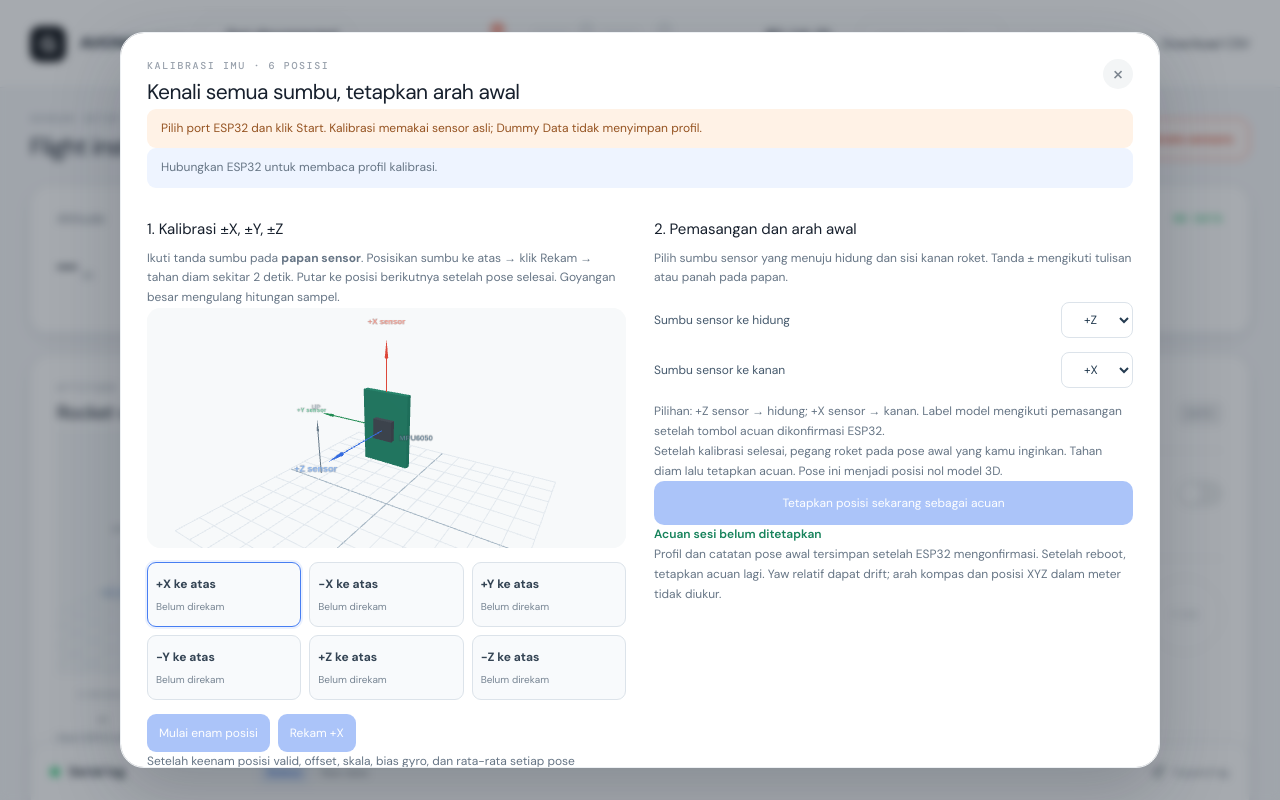
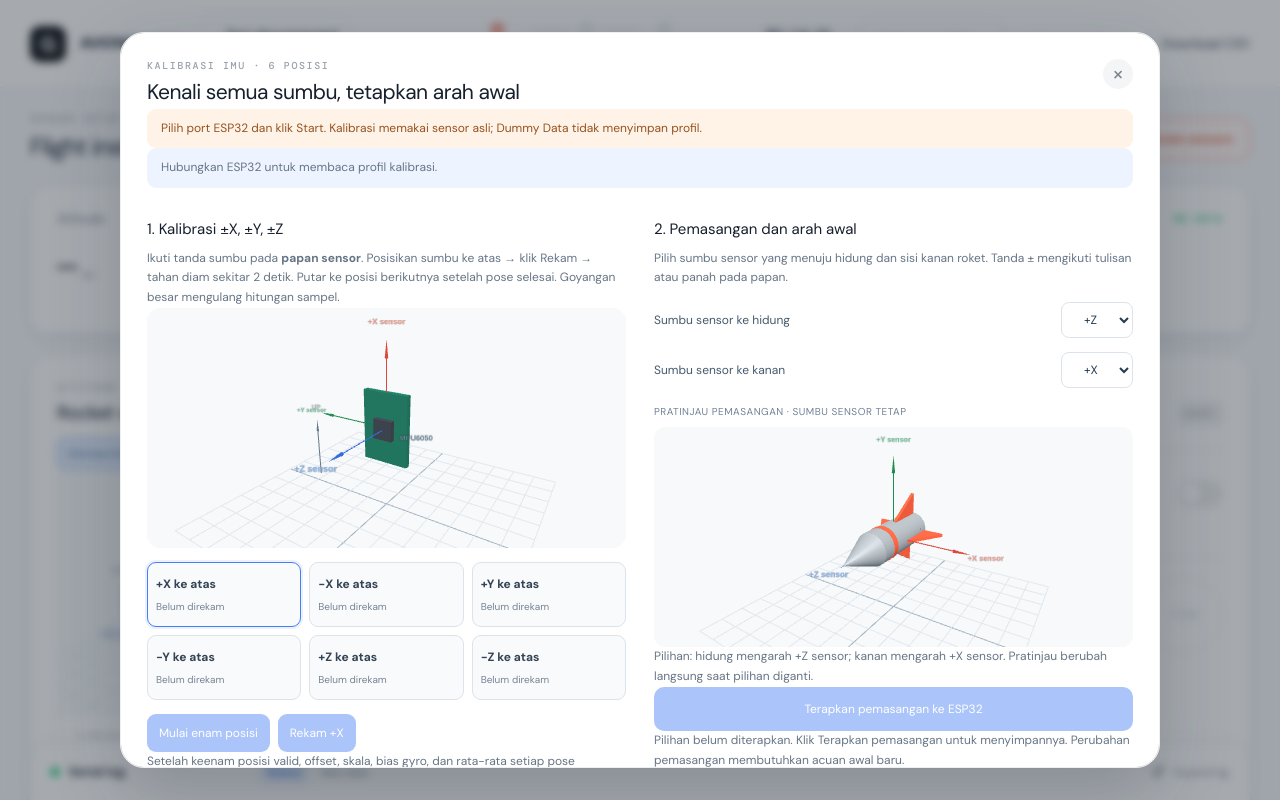
Before and after one commit to Raharinda/avionics-gcs, a React (Vite) app in the folder software/: page / in a window 1280 px wide. Both pictures are taken after a click on the button "Calibrate sensors". Shown: the top 800 px of the page. Built offline with nearby package versions, Linux system fonts and the light colour scheme.

Commit message:
feat(software): preview rocket mounting in fixed sensor axes

```diff
--- a/software/src/App.css
+++ b/software/src/App.css
@@ -135,6 +135,15 @@ button { cursor: pointer; border: 0; }
 .imu-wizard p { color: #667585; font-size: 12px; line-height: 1.65; }
 .imu-board-preview { height: 240px; border-radius: 14px; overflow: hidden; background: #f7f9fa; }
 .imu-board-preview .rocket-model-3d { width: 100%; height: 100%; }
+.imu-mount-preview { height: 220px; border-radius: 12px; overflow: hidden; background: #f7f9fa; }
+.imu-mount-preview .rocket-model-3d { width: 100%; height: 100%; }
+.imu-preview-title { margin: 16px 0 8px; font-size: 10px; color: #718197; letter-spacing: .05em; }
+.rocket-view-tabs { display: flex; gap: 6px; margin-top: 10px; }
+.rocket-view-tabs button { border: 1px solid #d6e0ec; border-radius: 7px; background: #f4f7fb; color: #48627f; padding: 7px 9px; font-size: 10px; }
+.rocket-view-tabs button[aria-pressed="true"] { background: #e4efff; border-color: #759bd9; color: #28568b; }
+.rocket-view-tabs button:disabled { opacity: .45; cursor: not-allowed; }
+.dark-mode .rocket-view-tabs button { background: #253344; border-color: #41556e; color: #d1dff0; }
+.dark-mode .rocket-view-tabs button[aria-pressed="true"] { background: #344e73; border-color: #7297ca; }
 .imu-pose-feedback { margin-top: 12px; padding: 12px; border: 1px solid #cbdcf7; border-radius: 10px; background: #eef4ff; color: #314b69; font-size: 12px; }
 .imu-pose-feedback.warning { background: #fff4e8; border-color: #edc99b; color: #85501c; }
 .imu-pose-feedback p { margin: 7px 0; color: inherit; }
--- a/software/src/App.tsx
+++ b/software/src/App.tsx
@@ -30,6 +30,7 @@ function App() {
   const [isSerialHistoryOpen, setIsSerialHistoryOpen] = useState(false);
   const [serialView, setSerialView] = useState<"status" | "raw">("status");
   const [isCalibrationOpen, setIsCalibrationOpen] = useState(false);
+  const [preferredRocketView, setRocketView] = useState<"rocket" | "mounting">("rocket");
   const [isDarkMode, setIsDarkMode] = useState(false);
   const [utcNow, setUtcNow] = useState(() => new Date());
   const sourceState = useRef(
@@ -122,6 +123,7 @@ function App() {
   const simulated = dataSource === DUMMY_SOURCE;
   const confirmedMount = !simulated && imuCalibration.state
     ? { noseAxis: imuCalibration.state.noseAxis, rightAxis: imuCalibration.state.rightAxis } : undefined;
+  const rocketView = confirmedMount ? preferredRocketView : "rocket";
   const displayedAxes = rocketAxes(confirmedMount);
   const freshAttitude = receivedAt !== null && Date.now() - receivedAt < 1500;
   const attitudeLive = simulated ? connected : hardwareStreaming && freshAttitude &&
@@ -440,14 +442,18 @@ function App() {
               <div className="card-title-row">
                 <h2>Rocket view</h2>
                 <span className="axis">
-                  {attitudeStatus}
+                  {rocketView === "mounting" ? "PRATINJAU PEMASANGAN" : attitudeStatus}
                 </span>
               </div>
+              <div className="rocket-view-tabs" role="group" aria-label="Tampilan roket">
+                <button type="button" aria-pressed={rocketView === "rocket"} onClick={() => setRocketView("rocket")}>Orientasi live</button>
+                <button type="button" aria-pressed={rocketView === "mounting"} disabled={!confirmedMount} onClick={() => setRocketView("mounting")}>Pemasangan sensor</button>
+              </div>
               <div className="rocket-stage">
-                <RocketModel3D active={attitudeLive} mounting={confirmedMount} quaternion={simulated ? null : latestTelemetry?.orientation ?? null}
+                <RocketModel3D mode={rocketView} active={attitudeLive} mounting={confirmedMount} quaternion={simulated ? null : latestTelemetry?.orientation ?? null}
                   roll={latestTelemetry?.roll ?? 0} pitch={latestTelemetry?.pitch ?? 0} yaw={latestTelemetry?.yaw ?? 0} />
               </div>
-              <div className="attitude-values">
+              {rocketView === "rocket" && <div className="attitude-values">
                 <div>
                   <span>{displayedAxes[0].angleLabel}</span>
                   <b>{attitudeLive && latestTelemetry ? `${latestTelemetry.roll.toFixed(1)}°` : "—"}</b>
@@ -460,15 +466,15 @@ function App() {
                   <span>{displayedAxes[2].angleLabel}</span>
                   <b>{attitudeLive && latestTelemetry ? `${latestTelemetry.yaw.toFixed(1)}°` : "—"}</b>
                 </div>
-              </div>
+              </div>}
               {confirmedMount && <p className="imu-mount-caption">Pemasangan terkonfirmasi: hidung {sensorAxisLabel(confirmedMount.noseAxis)} sensor · kanan {sensorAxisLabel(confirmedMount.rightAxis)} sensor.</p>}
-              <p className="imu-note">{attitudeStatus}. Drag untuk memutar kamera, scroll untuk zoom. Acuan awal tidak memakai arah kompas.</p>
+              <p className="imu-note">{rocketView === "mounting" ? "Pratinjau pemasangan: X/Y/Z sensor tetap, hidung mengarah ke sumbu yang dipilih. Gerakan sensor ditampilkan di Orientasi live." : `${attitudeStatus}. Acuan awal tidak memakai arah kompas.`} Drag untuk memutar kamera, scroll untuk zoom.</p>
               <div className="attitude-reference-actions">
                 <button type="button" className="attitude-reference-link" onClick={() => setIsCalibrationOpen(true)}>Kalibrasi XYZ / tetapkan acuan</button>
-                {!simulated && <button type="button" className="attitude-reference-link" disabled={!canStraighten || !confirmedMount}
+                {!simulated && rocketView === "rocket" && <button type="button" className="attitude-reference-link" disabled={!canStraighten || !confirmedMount}
                   onClick={() => { if (confirmedMount) void imuCalibration.setReference(confirmedMount.noseAxis, confirmedMount.rightAxis); }}>Luruskan pose sekarang</button>}
               </div>
-              {!simulated && <p className="imu-note">Untuk koreksi kemiringan awal: pegang roket tegak dan diam, lalu klik Luruskan pose sekarang. Ini menggantikan acuan awal X/Y/Z di ESP32.</p>}
+              {!simulated && rocketView === "rocket" && <p className="imu-note">Untuk koreksi kemiringan awal: pegang roket tegak dan diam, lalu klik Luruskan pose sekarang. Ini menggantikan acuan awal X/Y/Z di ESP32.</p>}
             </article>
             <article className="card map-card">
               <div className="section-label">POSITION</div>
--- a/software/src/components/ImuCalibrationWizard.tsx
+++ b/software/src/components/ImuCalibrationWizard.tsx
@@ -26,6 +26,7 @@ export function ImuCalibrationWizard({ controller: imu, connected, telemetry, te
   useEffect(() => { if (imu.progress.face) setSelectedFace(imu.progress.face); }, [imu.progress.face]);
   const disabled = !connected || imu.pending || !imu.state?.imuReady;
   const mountValid = Math.abs(nose) !== Math.abs(right);
+  const mountConfirmed = !!imu.state && nose === imu.state.noseAxis && right === imu.state.rightAxis;
   const reading = connected && telemetryFresh ? telemetry : null;
   const hint = calibrationHint(imu.progress.face ?? selectedFace, reading);
   return <div className="calibration-overlay" role="presentation" onMouseDown={(event) => { if (event.target === event.currentTarget) onClose(); }}>
@@ -75,10 +76,20 @@ export function ImuCalibrationWizard({ controller: imu, connected, telemetry, te
           <p>Pilih sumbu sensor yang menuju hidung dan sisi kanan roket. Tanda ± mengikuti tulisan atau panah pada papan.</p>
           <label className="imu-axis-select">Sumbu sensor ke hidung<select value={nose} onChange={(e) => setNose(Number(e.target.value))} disabled={imu.pending}>{AXES.map((axis) => <option key={axis} value={axis}>{axisLabel(axis)}</option>)}</select></label>
           <label className="imu-axis-select">Sumbu sensor ke kanan<select value={right} onChange={(e) => setRight(Number(e.target.value))} disabled={imu.pending}>{AXES.map((axis) => <option key={axis} value={axis} disabled={Math.abs(axis) === Math.abs(nose)}>{axisLabel(axis)}</option>)}</select></label>
-          {mountValid && <p className="imu-mount-caption">Pilihan: {sensorAxisLabel(nose)} sensor → hidung; {sensorAxisLabel(right)} sensor → kanan. Label model mengikuti pemasangan setelah tombol acuan dikonfirmasi ESP32.</p>}
+          {mountValid && <>
+            <div className="imu-preview-title">PRATINJAU PEMASANGAN · SUMBU SENSOR TETAP</div>
+            <div className="imu-mount-preview"><RocketModel3D mode="mounting" mounting={{ noseAxis: nose, rightAxis: right }} /></div>
+            <p className="imu-mount-caption">Pilihan: hidung mengarah {sensorAxisLabel(nose)} sensor; kanan mengarah {sensorAxisLabel(right)} sensor. Pratinjau berubah langsung saat pilihan diganti.</p>
+          </>}
           {!mountValid && <p className="imu-error">Sumbu hidung dan kanan harus berbeda.</p>}
+          <button className="calibration-start imu-reference-button" type="button"
+            disabled={!connected || !imu.state || imu.pending || imu.progress.active || !mountValid || mountConfirmed}
+            onClick={() => void imu.applyMount(nose, right)}>Terapkan pemasangan ke ESP32</button>
+          <p className="imu-note">{mountConfirmed ? "✓ Pemasangan ini sudah dikonfirmasi ESP32." : "Pilihan belum diterapkan. Klik Terapkan pemasangan untuk menyimpannya."} Perubahan pemasangan membutuhkan acuan awal baru.</p>
+          <h3>3. Tetapkan pose nol untuk tampilan live</h3>
           <p>Setelah kalibrasi selesai, pegang roket pada pose awal yang kamu inginkan. Tahan diam lalu tetapkan acuan. Pose ini menjadi posisi nol model 3D.</p>
-          <button className="calibration-start imu-reference-button" type="button" disabled={disabled || !imu.state?.calibrated || imu.progress.active || !mountValid} onClick={() => void imu.setReference(nose, right)}>Tetapkan posisi sekarang sebagai acuan</button>
+          <button className="calibration-start imu-reference-button" type="button" disabled={disabled || !imu.state?.calibrated || imu.progress.active || !mountValid || !mountConfirmed} onClick={() => void imu.setReference(nose, right)}>Tetapkan posisi sekarang sebagai acuan</button>
+          <p className="imu-note">Tampilan live mengukur perubahan dari pose nol ini. Pilih tampilan Pemasangan sensor pada Rocket view untuk melihat hidung mengarah ke sumbu pilihanmu.</p>
           <p className="imu-reference-status">{imu.state?.referenceSet ? "✓ Acuan aktif pada sesi ini" : "Acuan sesi belum ditetapkan"}</p>
           <p className="imu-note">Profil dan catatan pose awal tersimpan setelah ESP32 mengonfirmasi. Setelah reboot, tetapkan acuan lagi. Yaw relatif dapat drift; arah kompas dan posisi XYZ dalam meter tidak diukur.</p>
           {imu.state?.profile && <div className="imu-saved-profile">
--- a/software/src/components/RocketModel3D.tsx
+++ b/software/src/components/RocketModel3D.tsx
@@ -2,13 +2,13 @@ import { useEffect, useRef, useState } from "react";
 import * as THREE from "three";
 import { OrbitControls } from "three/addons/controls/OrbitControls.js";
 import type { FaceId, Quaternion } from "../types/imu";
-import { rocketAxes, type SensorMount } from "../data/rocketAxes";
+import { rocketAxes, sensorMountBasis, type SensorMount } from "../data/rocketAxes";
 
 type Props = {
   roll?: number; pitch?: number; yaw?: number;
   quaternion?: Quaternion | null;
   active?: boolean;
-  mode?: "rocket" | "sensor";
+  mode?: "rocket" | "sensor" | "mounting";
   sensorFace?: FaceId;
   mounting?: SensorMount;
 };
@@ -84,15 +84,16 @@ export function RocketModel3D({ roll = 0, pitch = 0, yaw = 0, quaternion = null,
         fin.rotation.y = angle; fin.position.set(.33*Math.cos(angle), -.15, -.33*Math.sin(angle)); vehicle.add(fin);
       }
     }
-    const axes = new THREE.Group(); vehicle.add(axes);
+    const axes = new THREE.Group();
+    if (mode === "mounting") scene.add(axes); else vehicle.add(axes);
     let axesKey = "";
     const updateAxes = (mount?: SensorMount) => {
-      const key = mode === "sensor" ? "sensor" : `${mount?.noseAxis ?? "model"}:${mount?.rightAxis ?? "model"}`;
+      const key = mode !== "rocket" ? mode : `${mount?.noseAxis ?? "model"}:${mount?.rightAxis ?? "model"}`;
       if (key === axesKey) return;
       const changed = axesKey !== "";
       axesKey = key;
       disposeObjects(axes); axes.clear();
-      const definitions = mode === "sensor" ? [
+      const definitions = mode !== "rocket" ? [
         { direction: [1,0,0] as const, label: "+X sensor", color: "#dd483a" },
         { direction: [0,1,0] as const, label: "+Y sensor", color: "#228c53" },
         { direction: [0,0,1] as const, label: "+Z sensor", color: "#356ce0" },
@@ -107,8 +108,10 @@ export function RocketModel3D({ roll = 0, pitch = 0, yaw = 0, quaternion = null,
     };
     updateAxes(current.current.mounting);
     const grid = new THREE.GridHelper(6, 12, "#a8b8c5", "#e2e8ee"); grid.position.y = -1.8; scene.add(grid);
-    const up = new THREE.ArrowHelper(new THREE.Vector3(0,1,0), new THREE.Vector3(-1.9,-1.6,0), 1.4, "#667988"); scene.add(up);
-    const upLabel = axisLabel(mode === "sensor" ? "UP" : "ACUAN", "#667988"); upLabel.position.set(-1.9, .1, 0); scene.add(upLabel);
+    if (mode !== "mounting") {
+      const up = new THREE.ArrowHelper(new THREE.Vector3(0,1,0), new THREE.Vector3(-1.9,-1.6,0), 1.4, "#667988"); scene.add(up);
+      const upLabel = axisLabel(mode === "sensor" ? "UP" : "ACUAN", "#667988"); upLabel.position.set(-1.9, .1, 0); scene.add(upLabel);
+    }
     scene.add(new THREE.HemisphereLight("#ffffff", "#a9b5bf", 2.5));
     const light = new THREE.DirectionalLight("#ffffff", 3); light.position.set(3,5,4); scene.add(light);
     const resize = () => {
@@ -118,11 +121,21 @@ export function RocketModel3D({ roll = 0, pitch = 0, yaw = 0, quaternion = null,
     const observer = new ResizeObserver(resize); observer.observe(canvas); resize();
     let frame = 0, previous = performance.now();
     const target = new THREE.Quaternion();
+    const mountingMatrix = new THREE.Matrix4();
+    let previewKey = "";
     const animate = (now: number) => {
       const dt = Math.min(.1, Math.max(0, (now-previous)/1000)); previous = now;
       const value = current.current;
       if (updateAxes(value.mounting)) { target.identity(); vehicle.quaternion.identity(); }
-      if (mode === "sensor") {
+      if (mode === "mounting") {
+        const key = `${value.mounting?.noseAxis}:${value.mounting?.rightAxis}`;
+        if (key !== previewKey) {
+          previewKey = key;
+          const basis = sensorMountBasis(value.mounting);
+          if (basis) target.setFromRotationMatrix(mountingMatrix.makeBasis(new THREE.Vector3(...basis.right), new THREE.Vector3(...basis.nose), new THREE.Vector3(...basis.third)));
+          else target.identity();
+        }
+      } else if (mode === "sensor") {
         const axis = new THREE.Vector3(value.sensorFace[0] === "X" ? 1 : 0, value.sensorFace[0] === "Y" ? 1 : 0, value.sensorFace[0] === "Z" ? 1 : 0);
         if (value.sensorFace[1] === "M") axis.negate();
         target.setFromUnitVectors(axis, new THREE.Vector3(0,1,0));
@@ -132,7 +145,7 @@ export function RocketModel3D({ roll = 0, pitch = 0, yaw = 0, quaternion = null,
         target.setFromEuler(new THREE.Euler(THREE.MathUtils.degToRad(value.roll), THREE.MathUtils.degToRad(value.pitch), THREE.MathUtils.degToRad(value.yaw), "ZYX"));
       }
       vehicle.quaternion.slerp(target, Math.min(1, dt*18));
-      const opacity = value.active || mode === "sensor" ? 1 : .35;
+      const opacity = value.active || mode !== "rocket" ? 1 : .35;
       bodyMaterial.opacity = opacity; orange.opacity = opacity; dark.opacity = opacity;
       controls.update(); renderer.render(scene, camera); frame = requestAnimationFrame(animate);
     };
@@ -144,5 +157,5 @@ export function RocketModel3D({ roll = 0, pitch = 0, yaw = 0, quaternion = null,
     };
   }, [mode]);
   if (error) return <div className="model-error" role="alert">{error}</div>;
-  return <canvas ref={canvasRef} className="rocket-model-3d" aria-label={mode === "sensor" ? "Panduan posisi sensor 3D" : "Orientasi relatif roket 3D"} />;
+  return <canvas ref={canvasRef} className="rocket-model-3d" aria-label={mode === "sensor" ? "Panduan posisi sensor 3D" : mode === "mounting" ? "Pratinjau hidung roket pada sumbu sensor tetap" : "Orientasi relatif roket 3D"} />;
 }
--- a/software/src/data/rocketAxes.ts
+++ b/software/src/data/rocketAxes.ts
@@ -14,6 +14,15 @@ export function validSensorMount(mount?: SensorMount): mount is SensorMount {
   return !!mount && validAxis(mount.noseAxis) && validAxis(mount.rightAxis) && Math.abs(mount.noseAxis) !== Math.abs(mount.rightAxis);
 }
 
+// Columns of the model-to-sensor rotation, used by the fixed sensor-frame preview.
+export function sensorMountBasis(mount?: SensorMount): { right: Vector3; nose: Vector3; third: Vector3 } | null {
+  if (!validSensorMount(mount)) return null;
+  const unit = (axis: number): Vector3 => [1, 2, 3].map((index) => index === Math.abs(axis) ? Math.sign(axis) : 0) as Vector3;
+  const right = unit(mount.rightAxis), nose = unit(mount.noseAxis);
+  const third: Vector3 = [right[1] * nose[2] - right[2] * nose[1], right[2] * nose[0] - right[0] * nose[2], right[0] * nose[1] - right[1] * nose[0]];
+  return { right, nose, third };
+}
+
 // Firmware already sends a quaternion in model coordinates (X right, Y nose).
 // Only label that basis here; applying the mounting rotation again would be wrong.
 export function rocketAxes(mount?: SensorMount): RocketAxis[] {
@@ -23,9 +32,7 @@ export function rocketAxes(mount?: SensorMount): RocketAxis[] {
     { direction: directions[1], label: "+Y model · hidung", angleLabel: "Y MODEL", color: "#228c53" },
     { direction: directions[2], label: "+Z model", angleLabel: "Z MODEL", color: "#356ce0" },
   ];
-  const unit = (axis: number): Vector3 => [1, 2, 3].map((index) => index === Math.abs(axis) ? Math.sign(axis) : 0) as Vector3;
-  const right = unit(mount.rightAxis), nose = unit(mount.noseAxis);
-  const third = [right[1] * nose[2] - right[2] * nose[1], right[2] * nose[0] - right[0] * nose[2], right[0] * nose[1] - right[1] * nose[0]];
+  const { third } = sensorMountBasis(mount)!;
   const index = third.findIndex((value) => value !== 0);
   const signedThird = (index + 1) * third[index];
   const roles = ["kanan", "hidung", "sumbu ketiga"];
--- a/software/src/hooks/useImuCalibration.ts
+++ b/software/src/hooks/useImuCalibration.ts
@@ -82,6 +82,7 @@ export function useImuCalibration(connected: boolean, source: string, sendComman
     cancel: () => issue(["CALIBRATE_CANCEL"]),
     save: () => issue(["CALIBRATE_FINISH"]),
     refresh: () => issue(["IMU_STATUS"]),
+    applyMount: (nose: number, right: number) => issue([`IMU_MOUNT:${nose},${right}`]),
     setReference: (nose: number, right: number) => issue([`IMU_REFERENCE:${nose},${right}`]),
   };
 }
```
Also changed, not shown: 2 other files (tests, documents, lock files or other folders).
